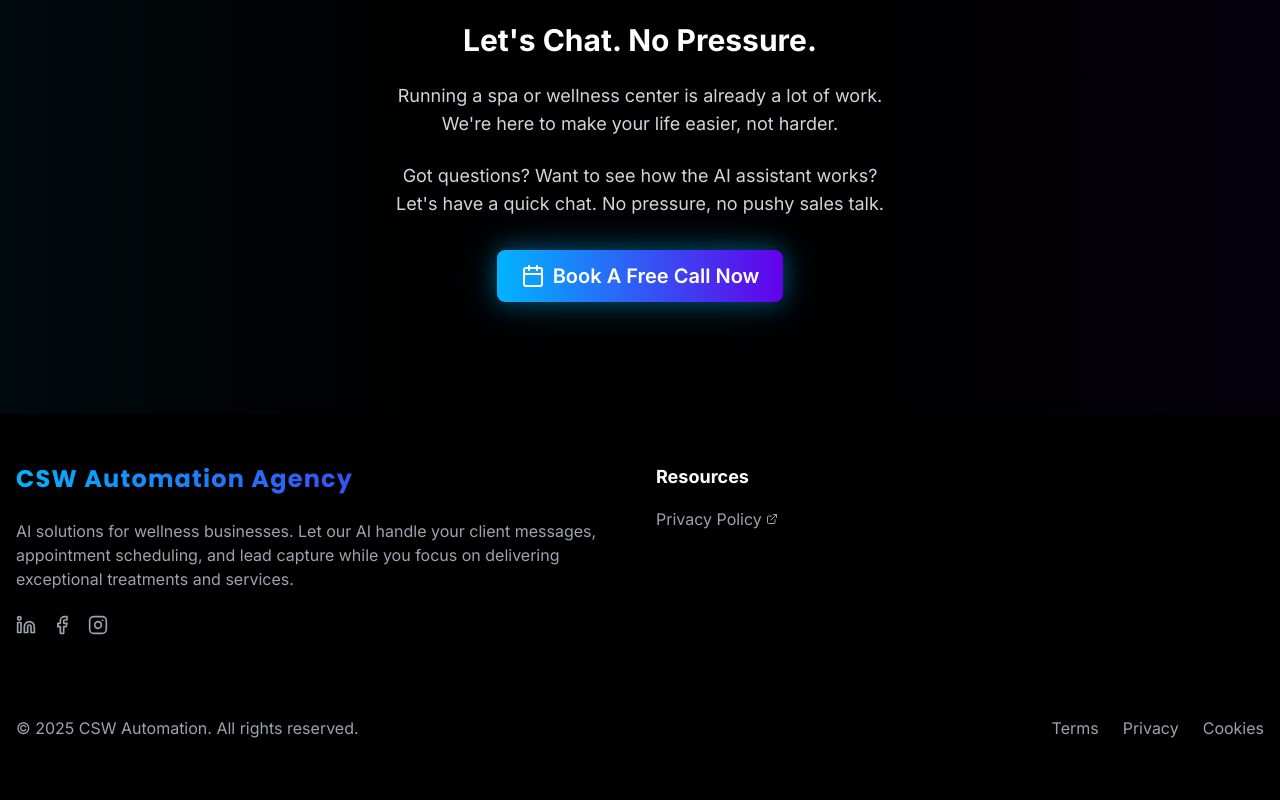
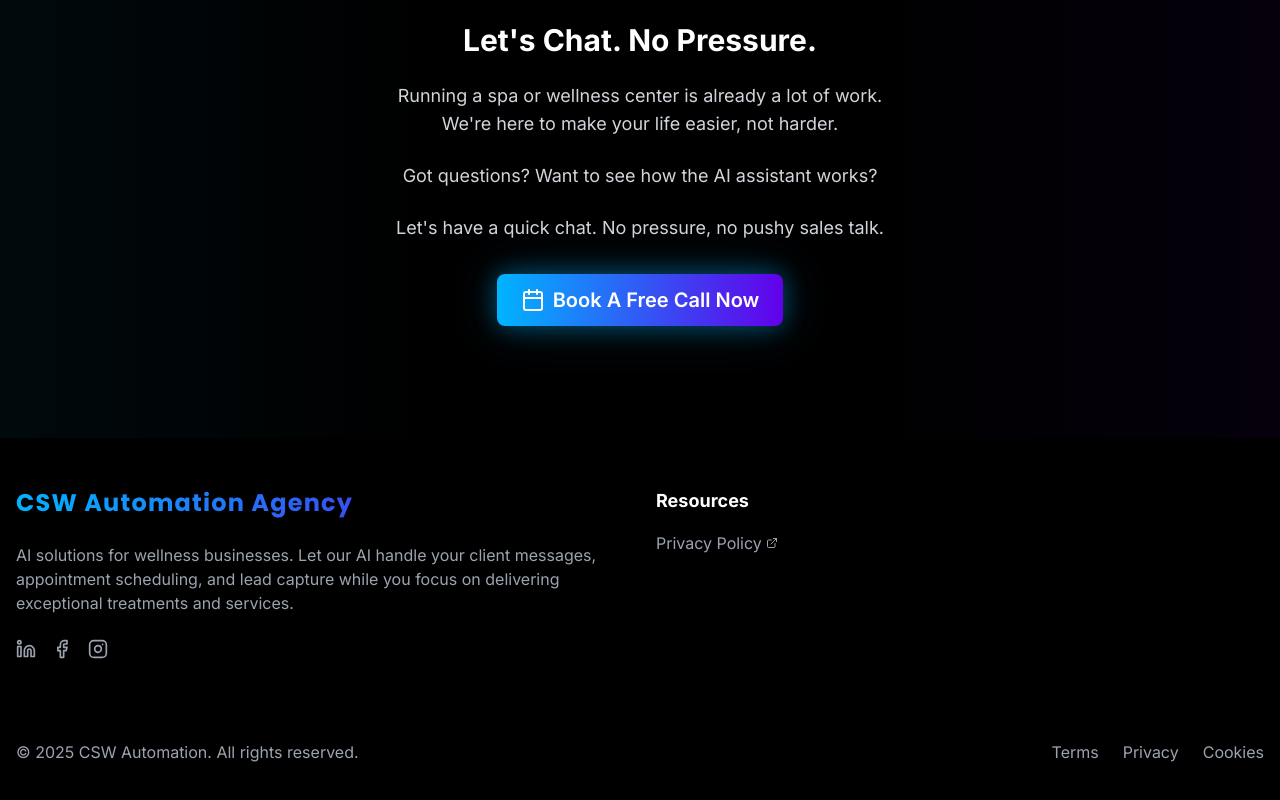
Before and after one commit to LitoNL/cswfinaledit, a React (Vite) app: page / in a window 1280 px wide. Shown: the part 2466-3266 px from the top of the page. Built offline with nearby package versions, Linux system fonts and the light colour scheme; no server answers.

Commit message:
Fix spacing between sentences in CallToAction

```diff
--- a/src/components/CallToAction.tsx
+++ b/src/components/CallToAction.tsx
@@ -22,7 +22,9 @@ const CallToAction: React.FC = () => {
                 We're here to make your life easier, not harder.
               </p>
               <p>
-                Got questions? Want to see how the AI assistant works?<br className="hidden sm:block" />
+                Got questions? Want to see how the AI assistant works?
+              </p>
+              <p>
                 Let's have a quick chat. No pressure, no pushy sales talk.
               </p>
             </div>
```
